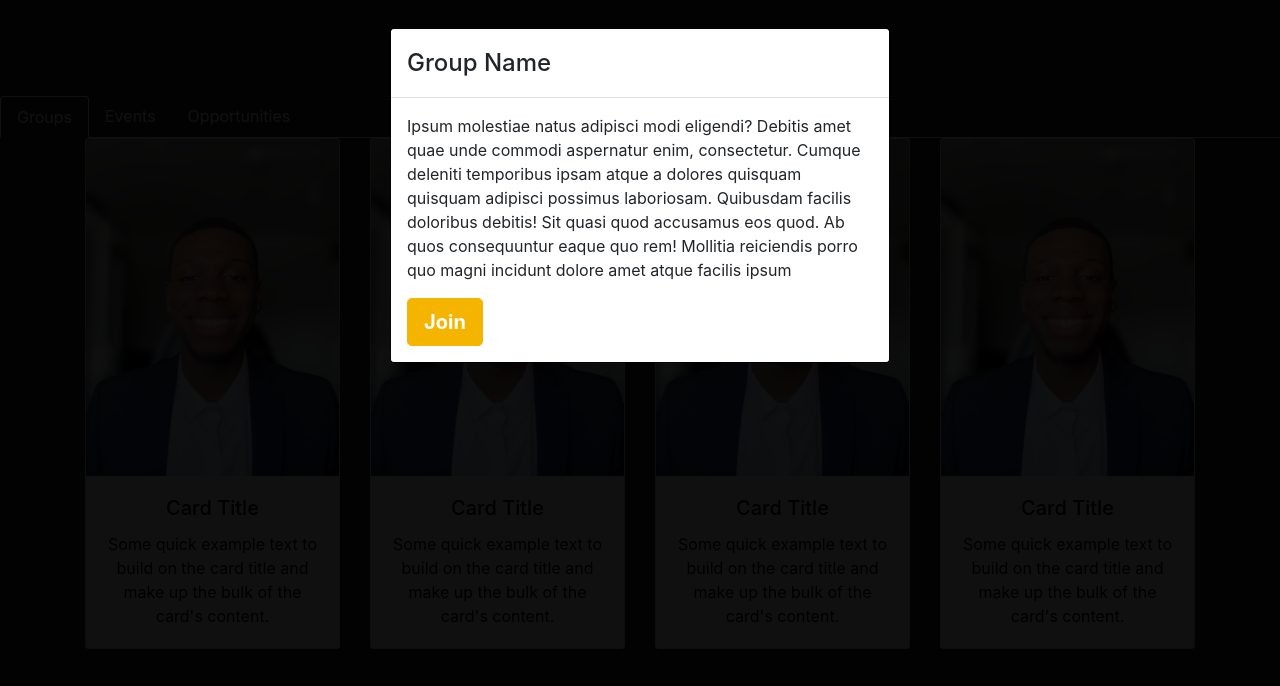
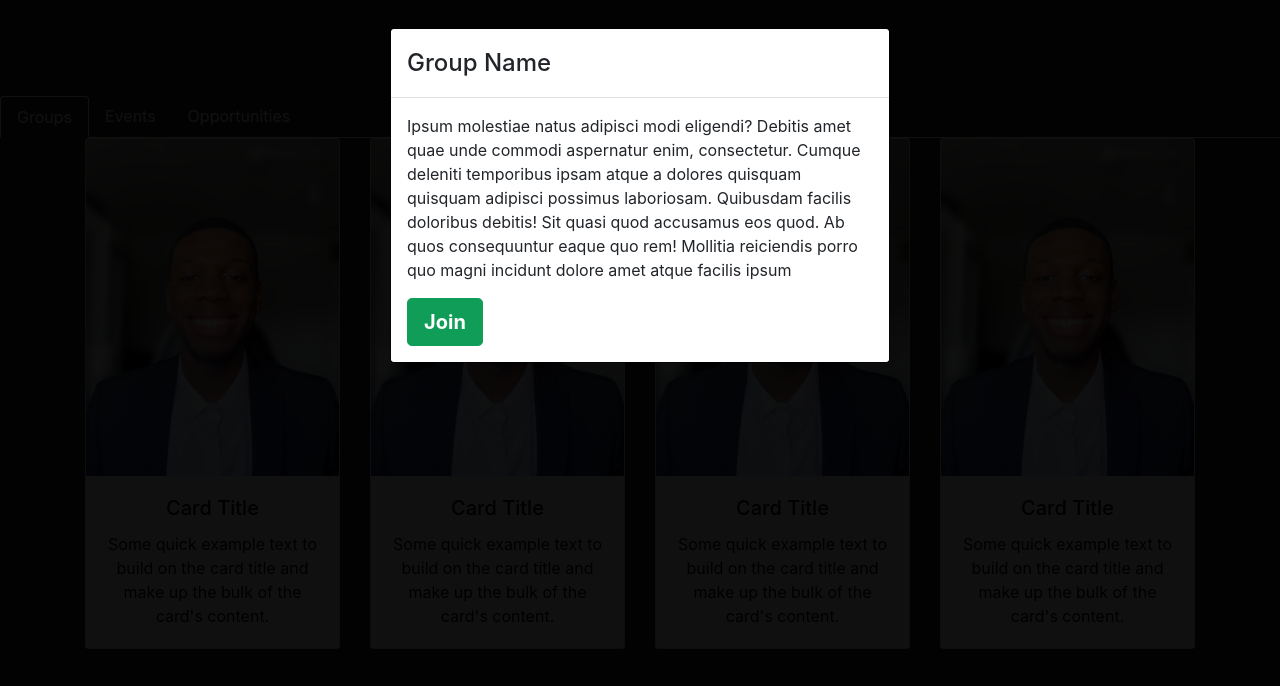
Before and after one commit to jinxianyap/noogler, a React (Create React App) app: page / in a window 1280 px wide. Both pictures are taken after a click on the element 212 px from the left and 393 px from the top of the page. Shown: the top 686 px of the page. Built offline with nearby package versions, Linux system fonts and the light colour scheme.

Commit message:
Button pending confirmation
changed button from join to pending upon user click

```diff
--- a/src/components/exploreGoogle.jsx
+++ b/src/components/exploreGoogle.jsx
@@ -14,6 +14,10 @@ class ExploreGoogle extends React.Component {
     };
     this.setShow = (val) => {
       this.setState({show: val});
+    };
+
+    this.setClick = (val) =>{
+      this.setState({clicked: val});
     };
   }
 
@@ -32,7 +36,7 @@ class ExploreGoogle extends React.Component {
         </Card>
         <Modal
           show={this.state.show}
-          onHide={() => this.setShow(false)}
+          onHide={() => {this.setShow(false); this.setClick(false);}}
           dialogClassName="modal-90w"
           aria-labelledby="example-custom-modal-styling-title"
         >
@@ -54,13 +58,22 @@ class ExploreGoogle extends React.Component {
           <Button
             size="lg"
             className="joinButtonPlacement"
-            style = {{
-              alignItems: 'center',
-              backgroundColor: "#F4B400",
-              borderColor: "#F4B400",
-            }}
+            style = {this.state.clicked
+              ?
+              {
+                alignItems: 'center',
+                backgroundColor: "grey",
+                borderColor: "grey",
+              }
+              :
+              { alignItems: 'center',
+                backgroundColor: "#0F9D58",
+                borderColor: "#0F9D58"
+              }}
+            onClick = {() => this.setClick(true)}
+            disabled = {this.state.clicked}
           >
-              Join
+            {this.state.clicked ? "Pending Confirmation" : "Join" }
           </Button>
         </Modal.Body>
       </Modal>
```
Also changed, not shown: src/components/exploreGoogleData.js (added).
